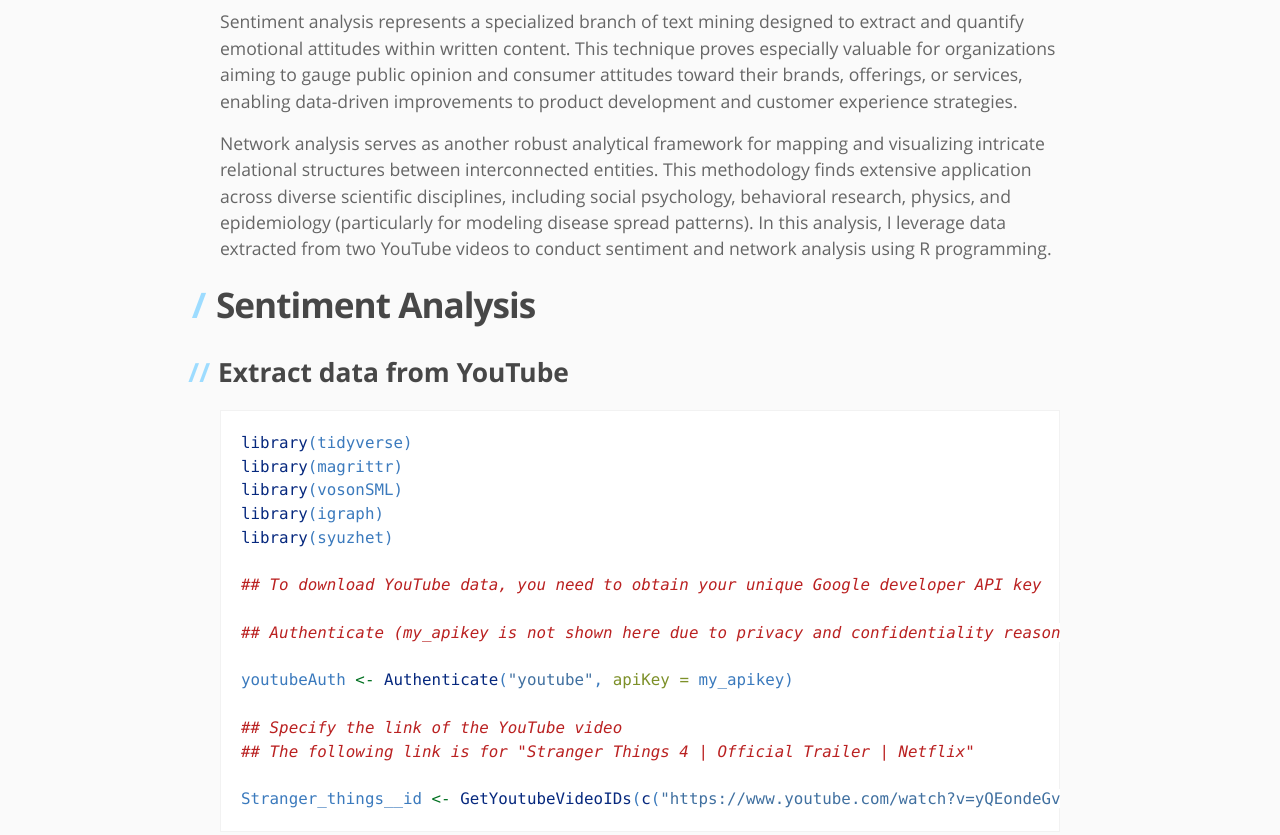
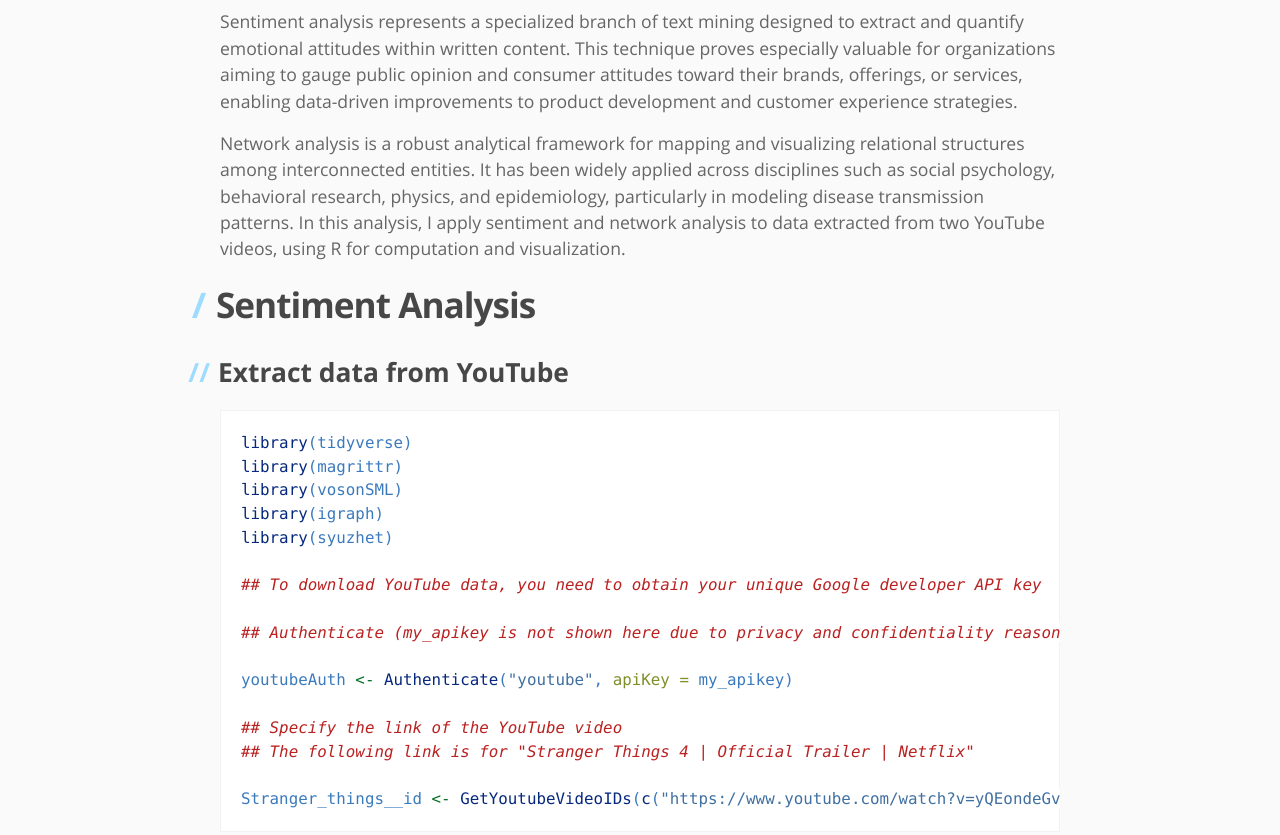
Before and after one commit to YasinKhc/Project-6, a plain HTML site: page index.html in a window 1280 px wide. Shown: the part 216-1051 px from the top of the page. Drawn offline with nearby package versions, Linux system fonts and the light colour scheme; some packages are replaced by stand-ins of ours.

Commit message:
Initial commit

```diff
--- a/index.html
+++ b/index.html
@@ -155,7 +155,7 @@ YouTube Comments</h1>
     <section id="main-content">
 <p>Sentiment analysis represents a specialized branch of text mining designed to extract and quantify emotional attitudes within written content. This technique proves especially valuable for organizations aiming to gauge public opinion and consumer attitudes toward their brands, offerings, or services, enabling data-driven improvements to product development and customer experience strategies.</p>
 
-<p>Network analysis serves as another robust analytical framework for mapping and visualizing intricate relational structures between interconnected entities. This methodology finds extensive application across diverse scientific disciplines, including social psychology, behavioral research, physics, and epidemiology (particularly for modeling disease spread patterns). In this analysis, I leverage data extracted from two YouTube videos to conduct sentiment and network analysis using R programming.</p>
+<p>Network analysis is a robust analytical framework for mapping and visualizing relational structures among interconnected entities. It has been widely applied across disciplines such as social psychology, behavioral research, physics, and epidemiology, particularly in modeling disease transmission patterns. In this analysis, I apply sentiment and network analysis to data extracted from two YouTube videos, using R for computation and visualization.</p>
 <div id="sentiment-analysis" class="section level1">
 <h1>Sentiment Analysis</h1>
 <div id="extract-data-from-youtube" class="section level2">
```
